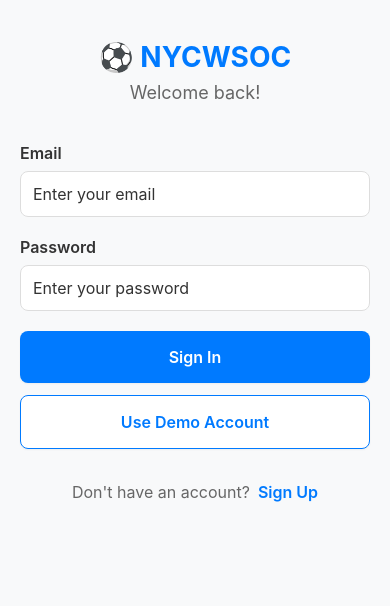
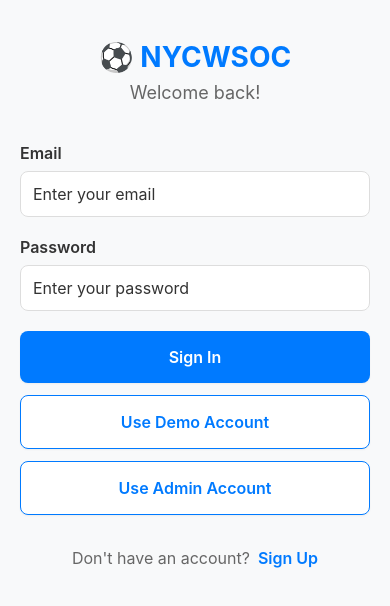
Before and after one commit to EmiliaPsach/nycwsoc, a React Native app: screen /Login in a window 390 px wide. Shown: the top 606 px of the page. Built offline with nearby package versions, Linux system fonts and the light colour scheme.

Commit message:
adding admin login

```diff
--- a/src/screens/LoginScreen.tsx
+++ b/src/screens/LoginScreen.tsx
@@ -50,6 +50,11 @@ const LoginScreen = ({ navigation }: any) => {
     setPassword('demo');
   };
 
+  const handleAdminLogin = () => {
+    setEmail('admin@nycwsoc.com');
+    setPassword('admin');
+  };
+
   return (
     <KeyboardAvoidingView
       style={[globalStyles.container, { paddingTop: screenConfig.topPadding }]}
@@ -100,11 +105,20 @@ const LoginScreen = ({ navigation }: any) => {
           </TouchableOpacity>
 
           <TouchableOpacity
-            style={buttonStyles.secondary}
+            style={[buttonStyles.secondary, { marginBottom: spacing.md }]}
             onPress={handleDemoLogin}
           >
             <Text style={buttonStyles.secondaryText}>
               Use Demo Account
+            </Text>
+          </TouchableOpacity>
+
+          <TouchableOpacity
+            style={buttonStyles.secondary}
+            onPress={handleAdminLogin}
+          >
+            <Text style={buttonStyles.secondaryText}>
+              Use Admin Account
             </Text>
           </TouchableOpacity>
         </View>
```
